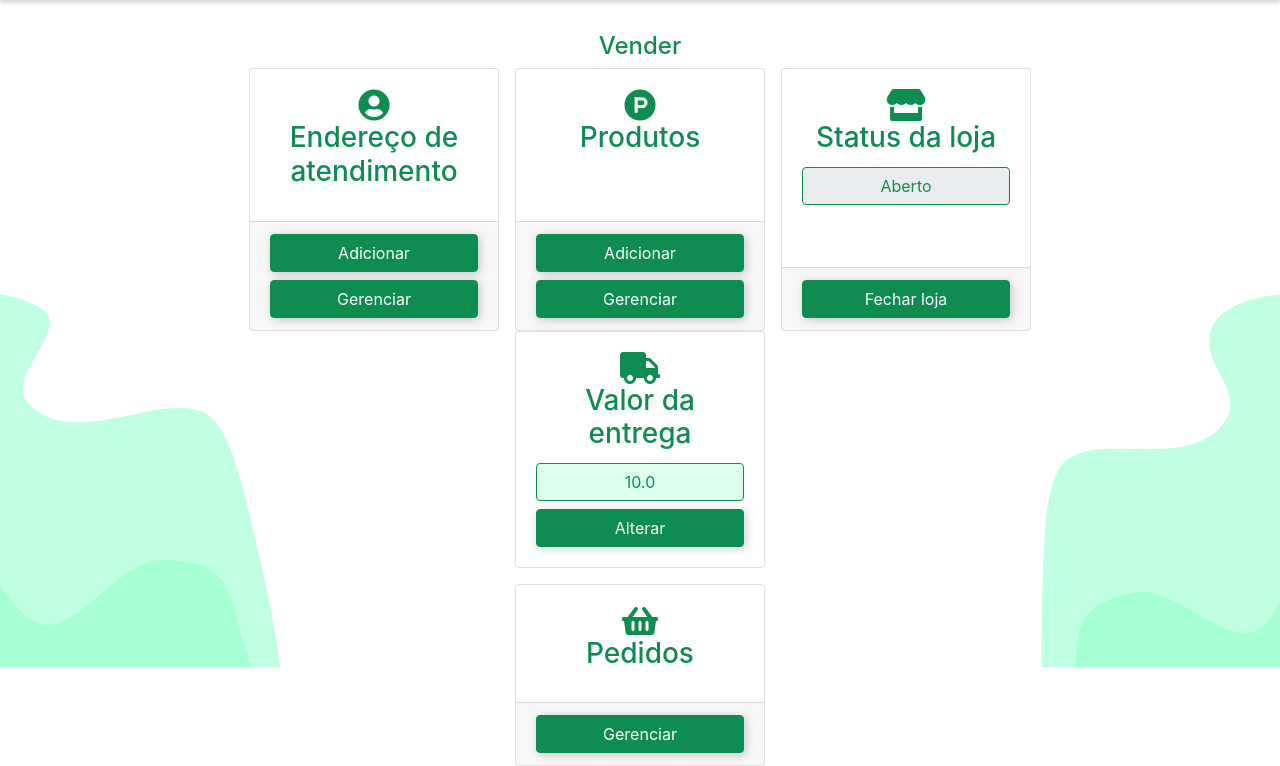
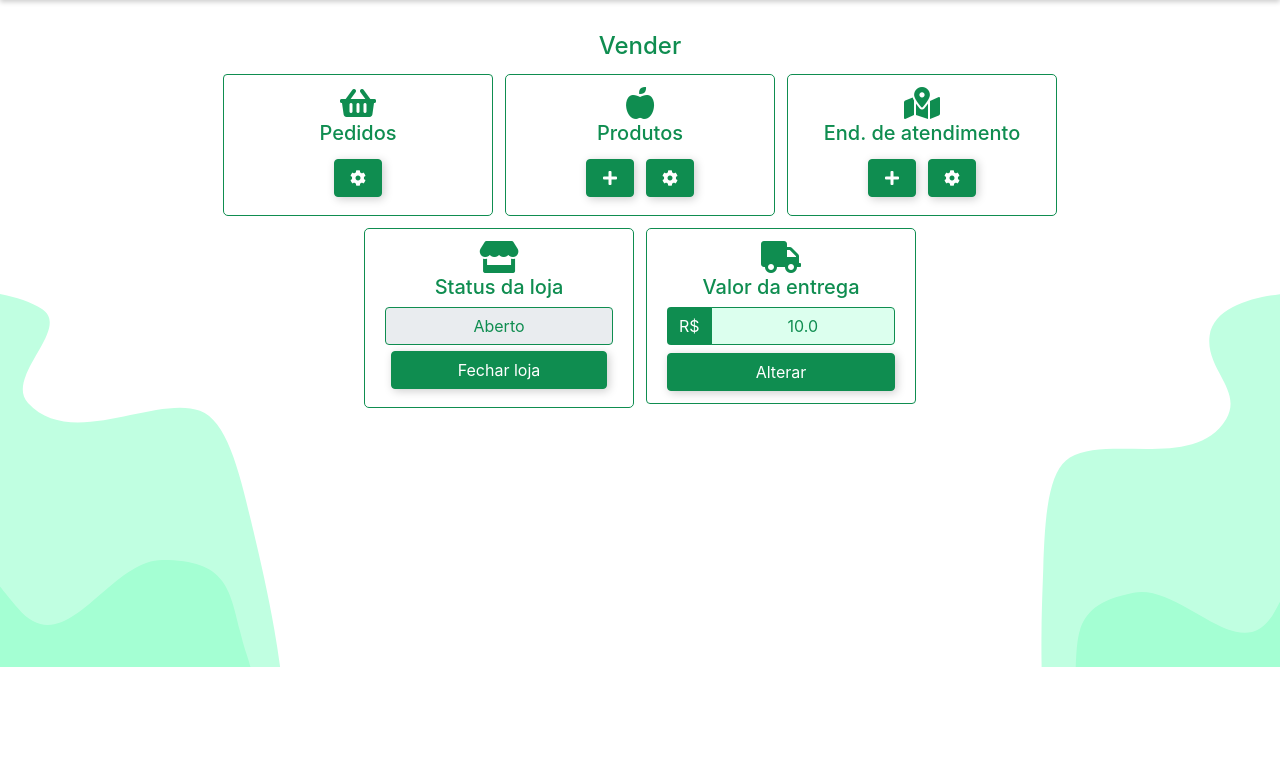
Before and after one commit to irisviana/Da_Roca, a Django app: page /user/seller/ in a window 1280 px wide. Shown: the part 133-899 px from the top of the page. After the commit the page ends 800 px from the top, so only its background shows below. Run offline with Django 3.2, Linux system fonts and the light colour scheme; a user stored in the database is signed in; tables that the repository leaves empty hold one stand-in row (values such as "Sample post"); some libraries are stand-ins or nearby versions; some web fonts are replaced.

Commit message:
Layout da tela de vendedor atualizada

```diff
--- a/templates/seller/home_seller.html
+++ b/templates/seller/home_seller.html
@@ -13,48 +13,50 @@
     </div>
     {% if request.user.is_seller %}
         <div class="row justify-content-center mb-3">
-            <div class="card manage">
-                <div class="card-body">
-                    <span class="fa fa-user-circle fa-2x"></span>
-                    <h3 class="card-title">
-                    Endereço de atendimento
-                    </h3>
-                </div>
-                <div class="card-footer">
-                    <a href="{% url 'create_service_address'%}" class="btn btn-primary">
-                        Adicionar
-                    </a>
-                    <a href="{% url 'list_service_address'%}"class="btn btn-primary">
-                        Gerenciar
+            <div class="list-group d-flex flex-row justify-content-center align-items-start flex-wrap custom-list-group">
+			    <div class="list-group-item list-group-item-action custom-list-item">
+                    <span class="fas fa-shopping-basket fa-2x"></span>
+                    <h5>Pedidos</h5>
+                    <div class="list-item-actions">
+                        <a href="{% url 'seller_orders' %}" class="btn btn-primary" title="Gerenciar pedidos">
+                            <span class="fas fa-cog"></span>
                         </a>
                     </div>
                 </div>
-            <div class="card manage">
-                <div class="card-body">
-                    <span class="fab fa-product-hunt fa-2x"></span>
-                    <h3 class="card-title">
-                        Produtos
-                    </h3>
-                </div>
-                <div class="card-footer">
-                    <a href="{% url 'create_product'%}" class="btn btn-primary">
-                        Adicionar
+                <div class="list-group-item list-group-item-action custom-list-item">
+                    <span class="fa fa-apple-alt fa-2x"></span>
+                    <h5>Produtos</h5>
+                    <div class="list-item-actions">
+                        <a href="{% url 'create_product'%}" class="btn btn-primary" title="Novo produto">
+                            <span class="fas fa-plus"></span>
                         </a>
-                    <a href="{% url 'list_products'%}"class="btn btn-primary">
-                        Gerenciar
+                        <a href="{% url 'list_products'%}"class="btn btn-primary" title="Gerenciar produtos">
+                            <span class="fas fa-cog"></span>
                         </a>
                     </div>
                 </div>
-            <div class="card manage">
-                <div class="card-body">
+                <div class="list-group-item list-group-item-action custom-list-item">
+                    <span class="fas fa-map-marked-alt fa-2x"></span>
+                    <h5 title="Endereços de atendimento">
+                        End. de atendimento
+                    </h5>
+                    <div class="list-item-actions">
+                        <a href="{% url 'create_service_address'%}" class="btn btn-primary" title="Adicionar endereços de atendimento">
+                            <span class="fas fa-plus"></span>
+                        </a>
+                        <a href="{% url 'list_service_address'%}"class="btn btn-primary" title="Gerenciar endereços de atendimento">
+                            <span class="fas fa-cog"></span>
+                        </a>
+                    </div>
+                </div>
+                <div class="list-group-item list-group-item-action custom-list-item">
                     <span class="fas fa-store fa-2x"></span>
-                    <h3 id="status" class="card-title">
+                    <h5>
                         Status da loja
-                    </h3>
+                    </h5>
                     <input type="text" class="form-control text-center" disabled name="status" value="{{ request.user.store_status }}">
-                </div>
-                <div class="card-footer">
-                    <a href="{% url 'store_status_update' %}" class="btn btn-primary" name="alterar">
+                    <div class="list-item-actions">
+                        <a href="{% url 'store_status_update' %}" class="btn btn-primary w-100" name="alterar">
                             {% if request.user.store_status == 'Aberto' %}
                                 Fechar loja
                             {% else %}
@@ -63,31 +65,22 @@
                         </a>
                     </div>
                 </div>
-             <div class="card manage">
-                <div class="card-body">
+                <div class="list-group-item list-group-item-action custom-list-item">
                     <span class="fas fa-truck fa-2x"></span>
-                    <h3 id="" class="card-title">
+                    <h5>
                         Valor da entrega
-                    </h3>
+                    </h5>
+                    <div class="list-item-actions">
                         <form method="get" action="{% url 'delivery_price_update' %}">
-                        <input type="decimal" class="form-control text-center" name="price" value="{{ request.user.delivery_price }}">
-                        <button id="save" type="submit" class="btn btn-primary mt-2">Alterar</button>
+                            <div class="input-group">
+                                <div class="input-group-prepend">
+                                    <span class="input-group-text" id="basic-addon1">R$</span>
+                                </div>
+                                <input type="decimal" class="form-control text-center" aria-label="Valor do frete" aria-describedby="basic-addon1" name="price" value="{{ request.user.delivery_price }}">
+                            </div>
+                            <button id="save" type="submit" class="btn btn-primary m-0 mt-2 w-100">Alterar</button>
                         </form>
                     </div>
-            </div>
-        </div>
-        <div class="row justify-content-center">
-            <div class="card manage">
-                <div class="card-body">
-                    <span class="fas fa-shopping-basket fa-2x"></span>
-                    <h3 id="status" class="card-title">
-                        Pedidos
-                    </h3>
-                </div>
-                <div class="card-footer">
-                    <a href="{% url 'seller_orders' %}" class="btn btn-primary">
-                        Gerenciar
-                    </a>
                 </div>
             </div>
         </div>
```
Lines whose indentation alone changed are shown as unchanged.
